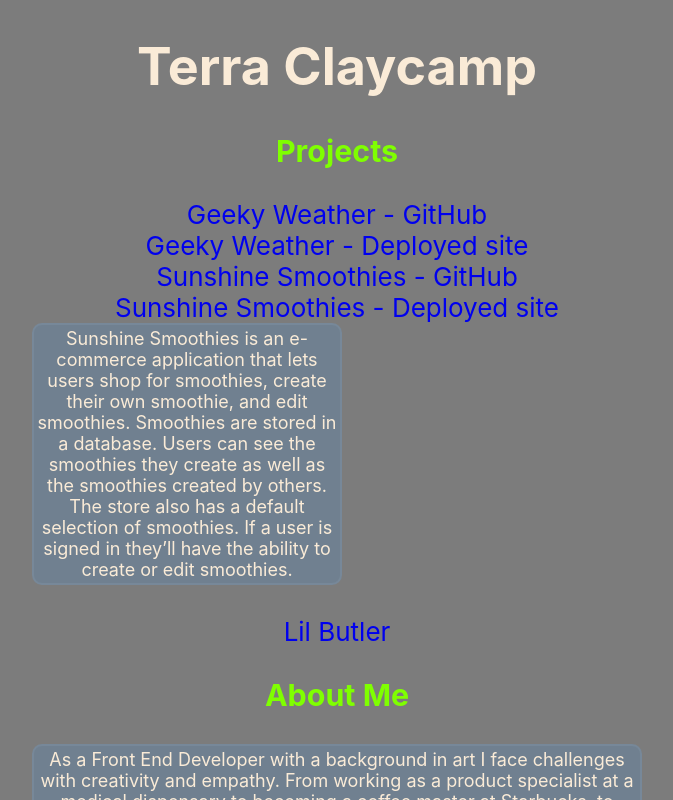
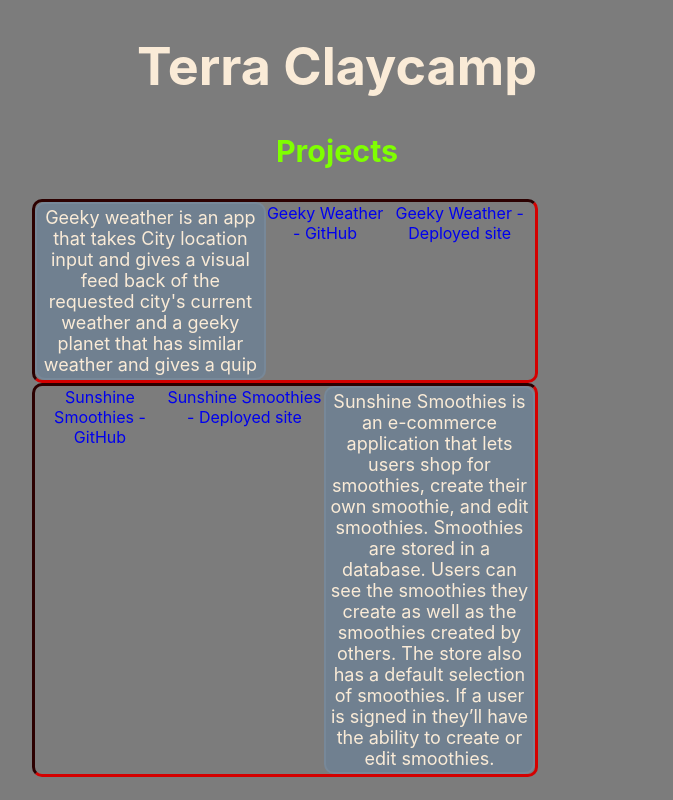
Before and after one commit to invaderZimm77/invaderZimm77.github.io, a React (Create React App) app: page / in a window 1280 px wide. Shown: the top 800 px of the page, without its empty margins (303-976 px from the left). Built offline with nearby package versions, Linux system fonts and the light colour scheme.

Commit message:
tweeks to styling

```diff
--- a/src/GeekyWeatherPCard.jsx
+++ b/src/GeekyWeatherPCard.jsx
@@ -1,23 +1,23 @@
+import "./PrjCard.css";
+
 export default function GeekyWeatherPCard() {
   return (
-    <div>
-      <div>
-        <a
-          href="https://github.com/invaderZimm77/Project_01-gkyWeather"
-          className="project-links"
-        >
+    <div className="project-card">
+      <div className="project-description">
+        Geeky weather is an app that takes City location input and gives a
+        visual feed back of the requested city's current weather and a geeky
+        planet that has similar weather and gives a quip
+      </div>
+      <div className="project-links">
+        <a href="https://github.com/invaderZimm77/Project_01-gkyWeather">
           Geeky Weather - GitHub
         </a>
       </div>
-      <div>
-        <a
-          href="https://invaderzimm77.github.io/Project_01-gkyWeather/"
-          className="project-links"
-        >
+      <div className="project-links">
+        <a href="https://invaderzimm77.github.io/Project_01-gkyWeather/">
           Geeky Weather - Deployed site
         </a>
       </div>
-
     </div>
   );
 }
--- a/src/PrjCard.css
+++ b/src/PrjCard.css
@@ -1,5 +1,14 @@
+.project-card {
+  max-width: 500px;
+  border-style: inset;
+  border-color: maroon;
+  border-radius: 10px;
+  display: flex;
+  flex-direction: row;
+  /* justify-content: center; */
+}
 .project-description {
-	width: 300px;
+  width: 350px;
   padding: 3px;
   font-size: large;
   background-color: slategrey;
@@ -7,6 +16,9 @@
   border-color: lightslategrey;
   border-width: 2px;
   border-radius: 10px;
-  display: flex;
-  justify-content: center;
 }
+
+.project-links {
+  margin: 1px 1px 1px 1px;
+  font-size: medium;
+}
--- a/src/SShinePCard.jsx
+++ b/src/SShinePCard.jsx
@@ -1,29 +1,26 @@
-import React from 'react'
-import './PrjCard.css'
+import React from "react";
+import "./PrjCard.css";
 
 export default function SShinePCard() {
-	return (
-    <div>
-      <div>
+  return (
+    <div className="project-card">
+      <div className="project-links">
         <a href="https://github.com/invaderZimm77/Project-3">
           Sunshine Smoothies - GitHub
         </a>
       </div>
-      <div>
-        <a
-          href="https://sunshine-smoothies.netlify.app/"
-          className="project-links"
-        >
+      <div className="project-links">
+        <a href="https://sunshine-smoothies.netlify.app/">
           Sunshine Smoothies - Deployed site
         </a>
-        <div className='project-description'>
-          Sunshine Smoothies is an e-commerce application that lets users shop
-          for smoothies, create their own smoothie, and edit smoothies.
-          Smoothies are stored in a database. Users can see the smoothies they
-          create as well as the smoothies created by others. The store also has
-          a default selection of smoothies. If a user is signed in they’ll have
-          the ability to create or edit smoothies.
-        </div>
+      </div>
+      <div className="project-description">
+        Sunshine Smoothies is an e-commerce application that lets users shop for
+        smoothies, create their own smoothie, and edit smoothies. Smoothies are
+        stored in a database. Users can see the smoothies they create as well as
+        the smoothies created by others. The store also has a default selection
+        of smoothies. If a user is signed in they’ll have the ability to create
+        or edit smoothies.
       </div>
     </div>
   );
--- a/src/foot.css
+++ b/src/foot.css
@@ -7,15 +7,15 @@
 	/* flex-direction: column; */
 	align-items: baseline;
 	justify-content: space-evenly;
-/* border-style: dashed;  */
 }
 
 .smIcons{
+	margin: 10px 10px 10px 10px;
 	background-color: #7c7c7c;
 	height: 100px;
 	border-radius: 5px;
-	margin: 10px 10px 10px 10px;
-	/* border-style: solid; */
+
+
 }
 
 .smIcons :hover{
```
